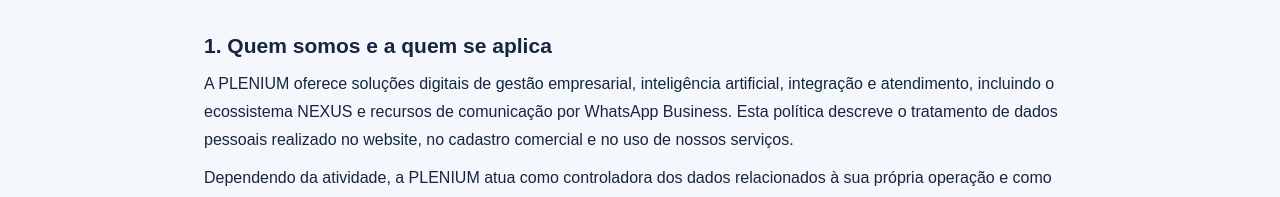
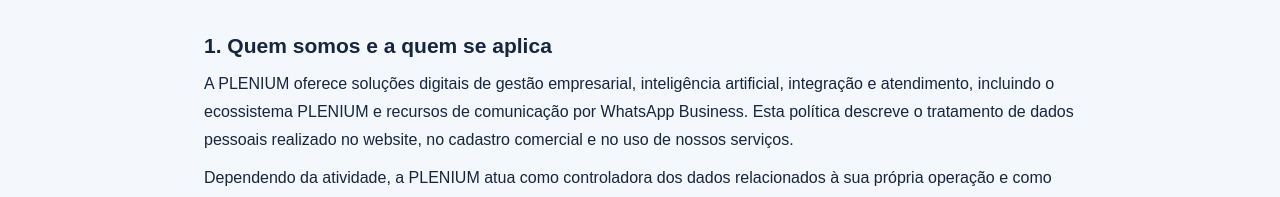
Before and after one commit to elmolobao01/NEXUS, a Next.js app: page /politica-de-privacidade in a window 1280 px wide. Shown: the part 364-561 px from the top of the page. Built offline with nearby package versions, Linux system fonts and the light colour scheme.

Commit message:
Add files via upload

```diff
--- a/src/app/politica-de-privacidade/page.jsx
+++ b/src/app/politica-de-privacidade/page.jsx
@@ -8,7 +8,7 @@ export const metadata = {
 
 const sections = [
   { title: "1. Quem somos e a quem se aplica", paragraphs: [
-    "A PLENIUM oferece soluções digitais de gestão empresarial, inteligência artificial, integração e atendimento, incluindo o ecossistema NEXUS e recursos de comunicação por WhatsApp Business. Esta política descreve o tratamento de dados pessoais realizado no website, no cadastro comercial e no uso de nossos serviços.",
+    "A PLENIUM oferece soluções digitais de gestão empresarial, inteligência artificial, integração e atendimento, incluindo o ecossistema PLENIUM e recursos de comunicação por WhatsApp Business. Esta política descreve o tratamento de dados pessoais realizado no website, no cadastro comercial e no uso de nossos serviços.",
     "Dependendo da atividade, a PLENIUM atua como controladora dos dados relacionados à sua própria operação e como operadora quando processa dados pessoais em nome de empresas clientes, conforme as instruções e contratos aplicáveis. As empresas clientes podem atuar como controladoras dos dados de seus usuários e contatos."
   ] },
   { title: "2. Quais dados podem ser tratados", paragraphs: [
```
